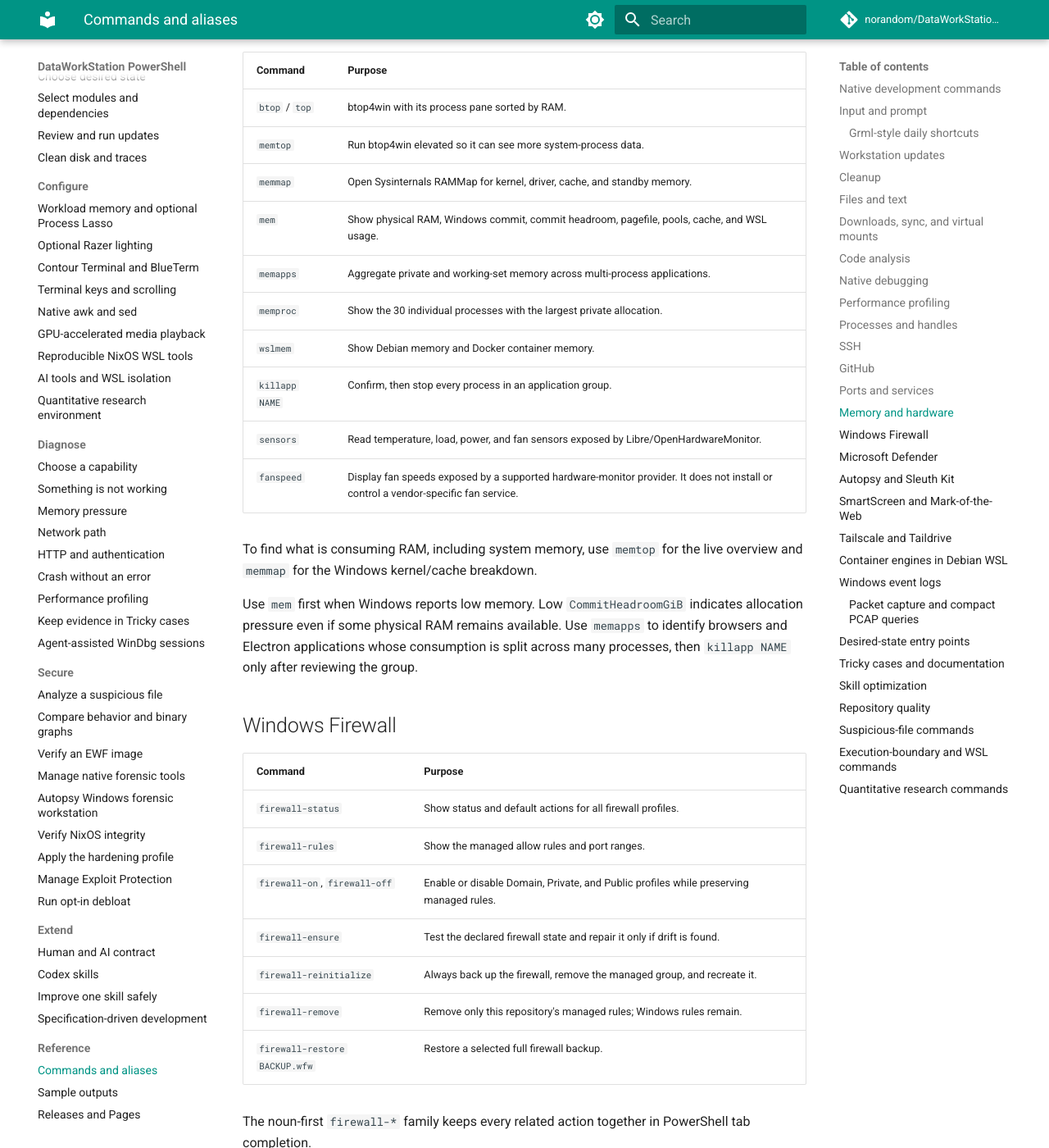
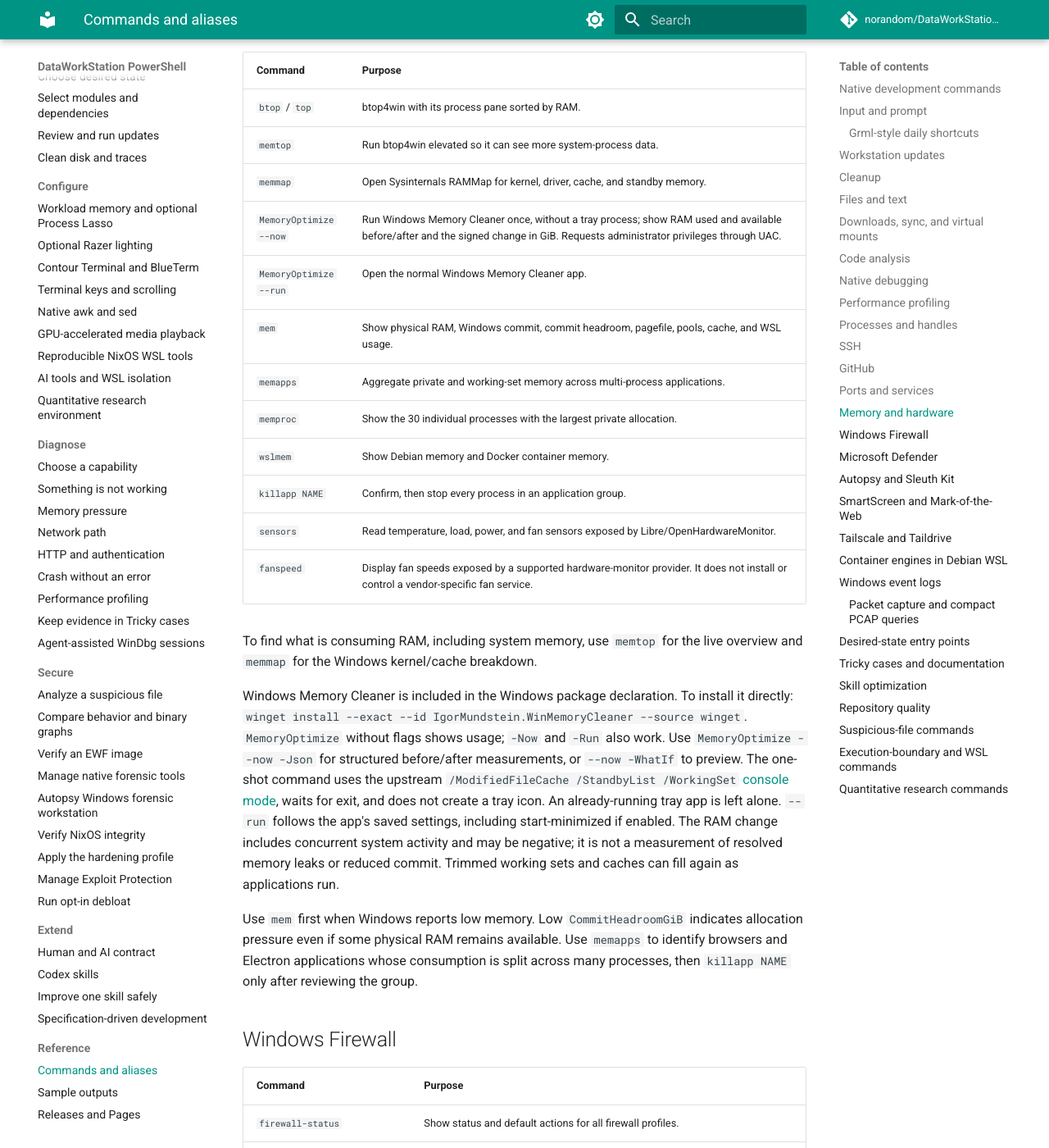
Before and after one commit to norandom/DataWorkStation_Powershell, an MkDocs documentation site: the page built from docs/Aliases.md, in a window 1280 px wide and 1400 px high, scrolled down 11311 px. Shown: the whole window at 82% size. Built offline with MkDocs 1.6.1 and Material for MkDocs 9.7.7, drawn with Linux system fonts in a browser that asks for light colours; comment, search, counter and statistics services are not loaded.

Commit message:
Add one-shot MemoryOptimize command and WinMemoryCleaner package

```diff
--- a/docs/Aliases.md
+++ b/docs/Aliases.md
@@ -278,6 +278,8 @@
 | `btop` / `top` | btop4win with its process pane sorted by RAM. |
 | `memtop` | Run btop4win elevated so it can see more system-process data. |
 | `memmap` | Open Sysinternals RAMMap for kernel, driver, cache, and standby memory. |
+| `MemoryOptimize --now` | Run Windows Memory Cleaner once, without a tray process; show RAM used and available before/after and the signed change in GiB. Requests administrator privileges through UAC. |
+| `MemoryOptimize --run` | Open the normal Windows Memory Cleaner app. |
 | `mem` | Show physical RAM, Windows commit, commit headroom, pagefile, pools, cache, and WSL usage. |
 | `memapps` | Aggregate private and working-set memory across multi-process applications. |
 | `memproc` | Show the 30 individual processes with the largest private allocation. |
@@ -288,6 +290,17 @@
 
 To find what is consuming RAM, including system memory, use `memtop` for the live overview and
 `memmap` for the Windows kernel/cache breakdown.
+
+Windows Memory Cleaner is included in the Windows package declaration. To install it directly:
+`winget install --exact --id IgorMundstein.WinMemoryCleaner --source winget`.
+`MemoryOptimize` without flags shows usage; `-Now` and `-Run` also work.
+Use `MemoryOptimize --now -Json` for structured before/after measurements, or `--now -WhatIf` to preview.
+The one-shot command uses the upstream `/ModifiedFileCache /StandbyList /WorkingSet`
+[console mode](https://github.com/IgorMundstein/WinMemoryCleaner#-automation--deployment), waits for exit,
+and does not create a tray icon. An already-running tray app is left alone.
+`--run` follows the app's saved settings, including start-minimized if enabled.
+The RAM change includes concurrent system activity and may be negative; it is not a measurement of
+resolved memory leaks or reduced commit. Trimmed working sets and caches can fill again as applications run.
 
 Use `mem` first when Windows reports low memory. Low `CommitHeadroomGiB` indicates allocation pressure even if some physical RAM remains available. Use `memapps` to identify browsers and Electron applications whose consumption is split across many processes, then `killapp NAME` only after reviewing the group.
 
```
Also changed, not shown: 5 other files.
